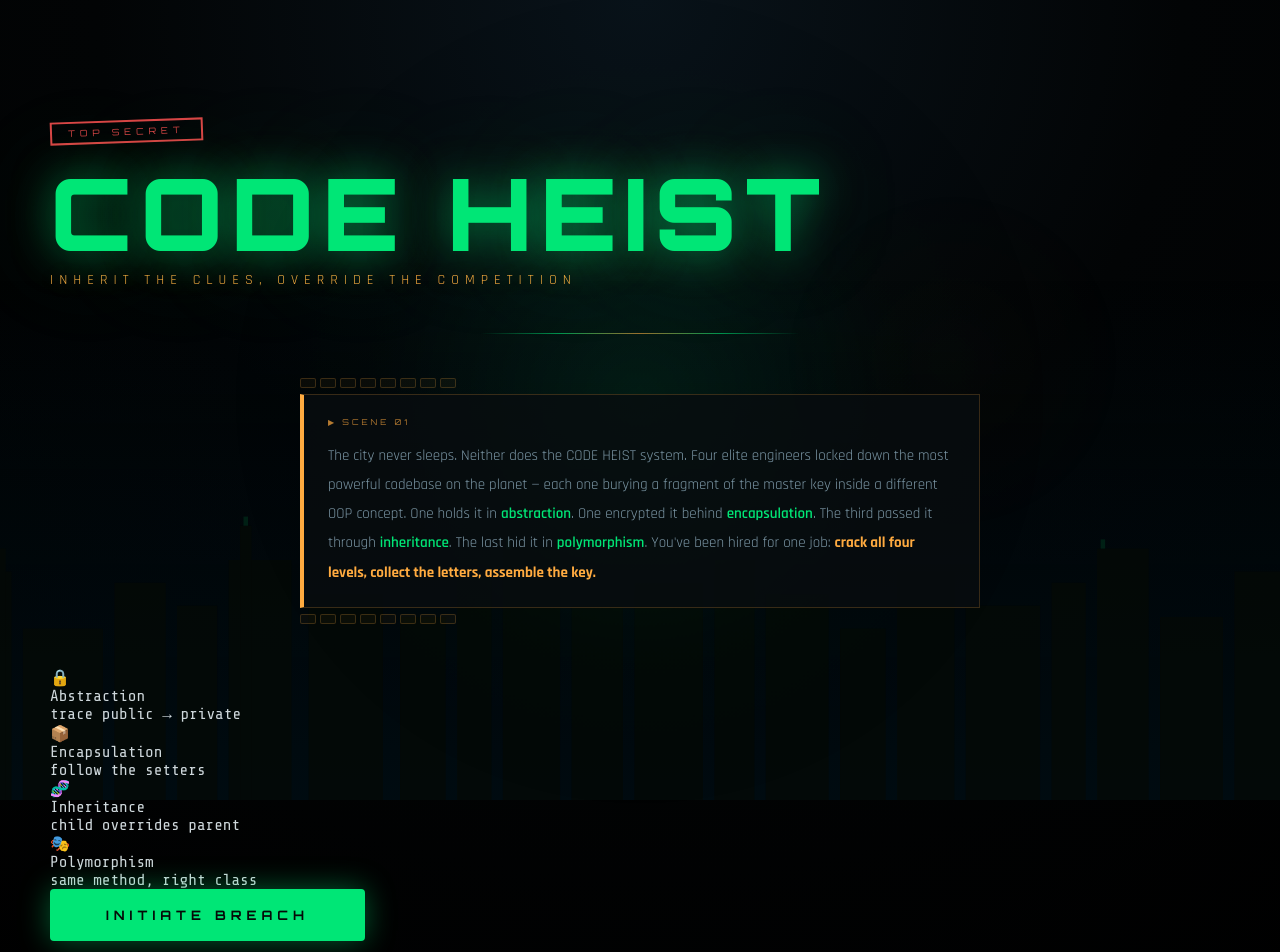
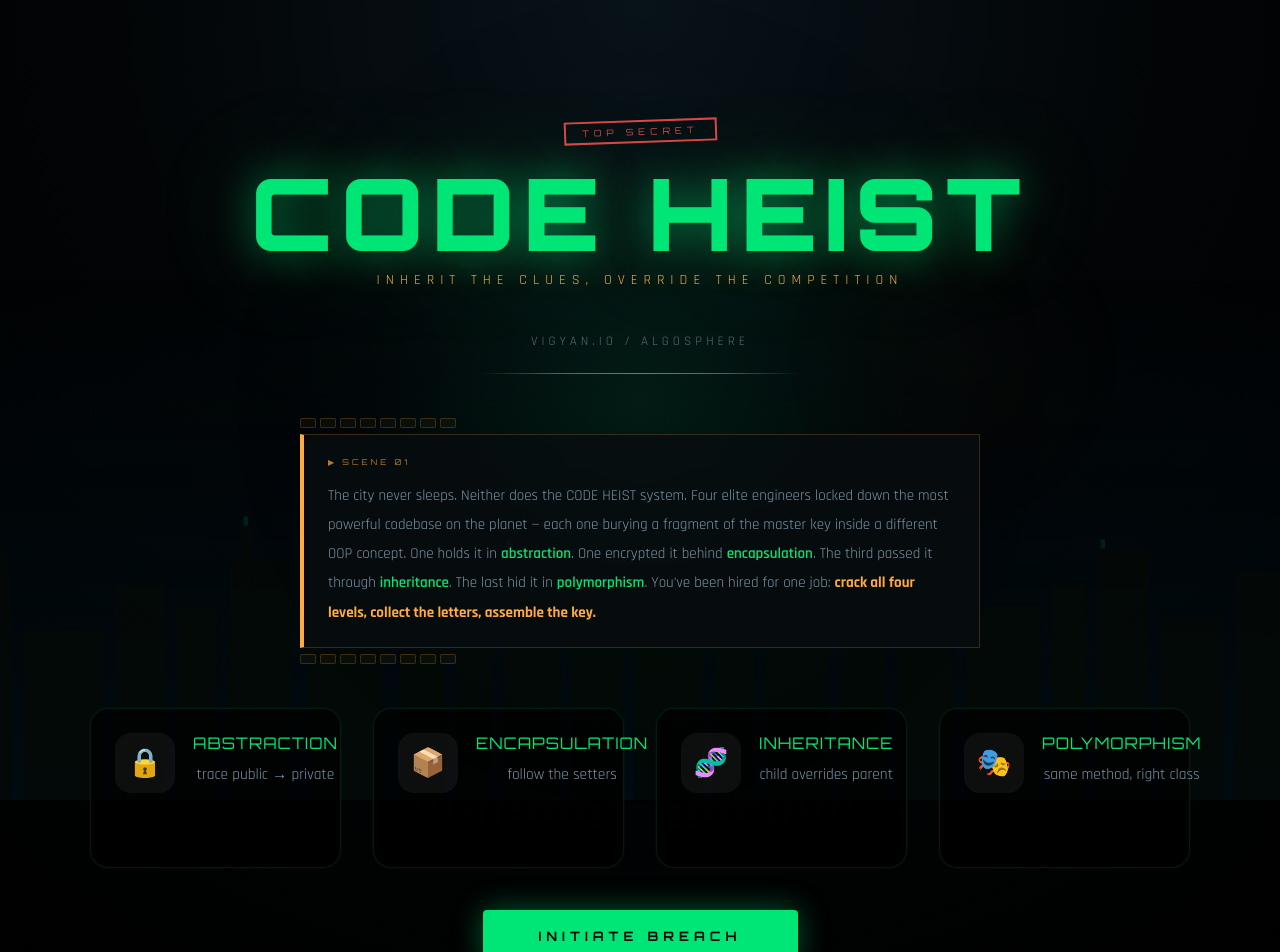
Before and after one commit to Prajwal-N324/Code-Heist, a Next.js app: page / in a window 1280 px wide. Shown: the top 952 px of the page. Built offline with nearby package versions, Linux system fonts and the light colour scheme.

Commit message:
UI: aligned landing page grid, added rules, and secured location reveal

```diff
--- a/pages/index.js
+++ b/pages/index.js
@@ -72,6 +72,7 @@ export default function Home() {
         <span className="classified-badge">TOP SECRET</span>
         <div className="nexus-logo">CODE HEIST</div>
         <div className="logo-sub">INHERIT THE CLUES, OVERRIDE THE COMPETITION</div>
+        <div className="brand-tag">Vigyan.IO / AlgoSphere</div>
         <div className="land-line" />
 
         <div className="film-intro-wrapper">
--- a/styles/globals.css
+++ b/styles/globals.css
@@ -62,6 +62,78 @@ a {
 .landing-shell {
   min-height: 100vh;
   padding-top: 120px;
+  text-align: center;
+}
+
+.brand-tag {
+  font-family: var(--ui);
+  font-size: clamp(11px, 2vw, 13px);
+  color: var(--muted);
+  letter-spacing: 4px;
+  text-transform: uppercase;
+  margin-bottom: 24px;
+}
+
+.level-grid {
+  display: grid;
+  grid-template-columns: repeat(auto-fit, minmax(250px, 1fr));
+  gap: 2rem;
+  justify-items: stretch;
+  width: 100%;
+  max-width: 1100px;
+  margin: 0 auto 42px;
+}
+
+.lv-pill {
+  display: flex;
+  gap: 18px;
+  align-items: flex-start;
+  padding: 24px;
+  background: rgba(0, 0, 0, 0.65);
+  border: 1px solid rgba(0, 230, 118, 0.12);
+  border-radius: 18px;
+  min-height: 160px;
+  box-shadow: 0 0 0 1px rgba(255, 255, 255, 0.02);
+}
+
+.lv-pill-icon {
+  width: 60px;
+  height: 60px;
+  border-radius: 16px;
+  background: rgba(255, 255, 255, 0.05);
+  display: grid;
+  place-items: center;
+  font-size: 28px;
+  color: var(--accent);
+  flex-shrink: 0;
+}
+
+.lv-name {
+  font-family: var(--head);
+  font-size: 1rem;
+  text-transform: uppercase;
+  letter-spacing: 1px;
+  color: var(--accent);
+  margin-bottom: 10px;
+}
+
+.lv-tag {
+  font-family: var(--ui);
+  font-size: 0.96rem;
+  line-height: 1.6;
+  color: var(--muted2);
+  display: -webkit-box;
+  -webkit-box-orient: vertical;
+  -webkit-line-clamp: 3;
+  line-clamp: 3;
+  overflow: hidden;
+  text-overflow: ellipsis;
+  max-height: 4.8em;
+}
+
+.start-btn {
+  margin: 0 auto;
+  display: inline-flex;
 }
 
 .play-shell {
```
